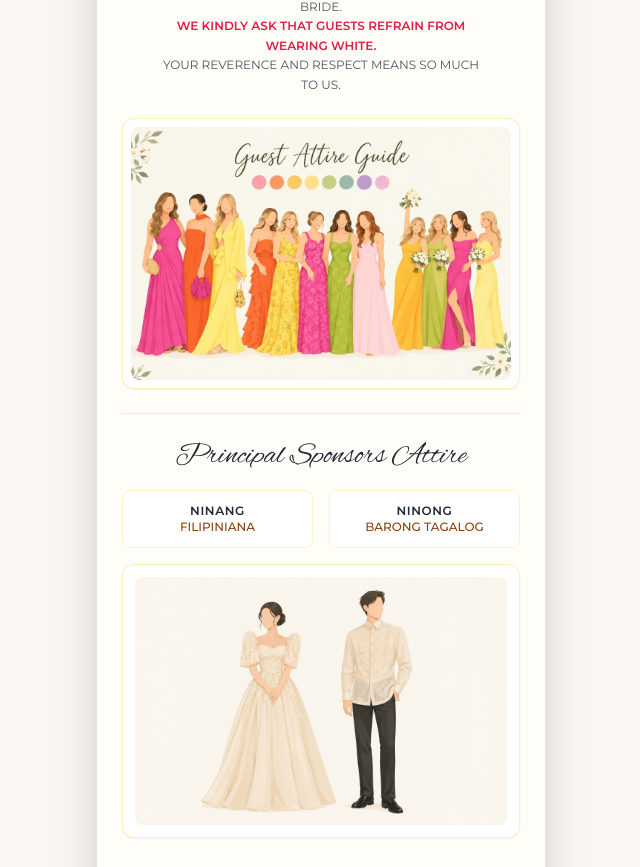
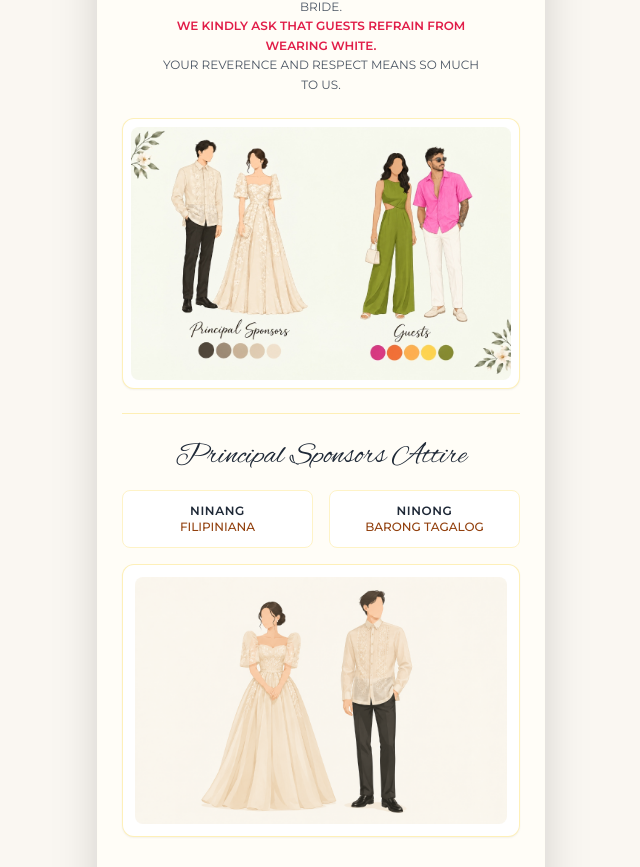
Before and after one commit to monaarontech/wedding-rsvp-app, a React (Vite) app: page / in a window 1280 px wide. Shown: the part 1455-2322 px from the top of the page, without its empty margins (319-959 px from the left). Built offline with nearby package versions, Linux system fonts and the light colour scheme; no server answers.

Commit message:
Update guest attire guide illustration with high-res motif image

```diff
--- a/src/components/AttireGuide.jsx
+++ b/src/components/AttireGuide.jsx
@@ -16,11 +16,11 @@ export default function AttireGuide() {
         YOUR REVERENCE AND RESPECT MEANS SO MUCH TO US.
       </p>
 
-      {/* Custom Guest Attire Guide Illustration */}
+      {/* Custom Guest & Principal Sponsors Attire Guide Illustration */}
       <div class="rounded-xl overflow-hidden border border-amber-200/60 bg-white p-2 shadow-sm mb-6">
         <img
-          src="/images/media_1790570269604.jpg"
-          alt="Guest Attire Guide Illustration"
+          src="/images/media_1790601132471.jpg"
+          alt="Guest & Principal Sponsors Attire Guide Illustration"
           class="w-full h-auto object-cover rounded-lg"
         />
       </div>
```
Also changed, not shown: public/images/media_1790601132471.jpg (added), 1 other file (tests, documents, lock files or other folders).
